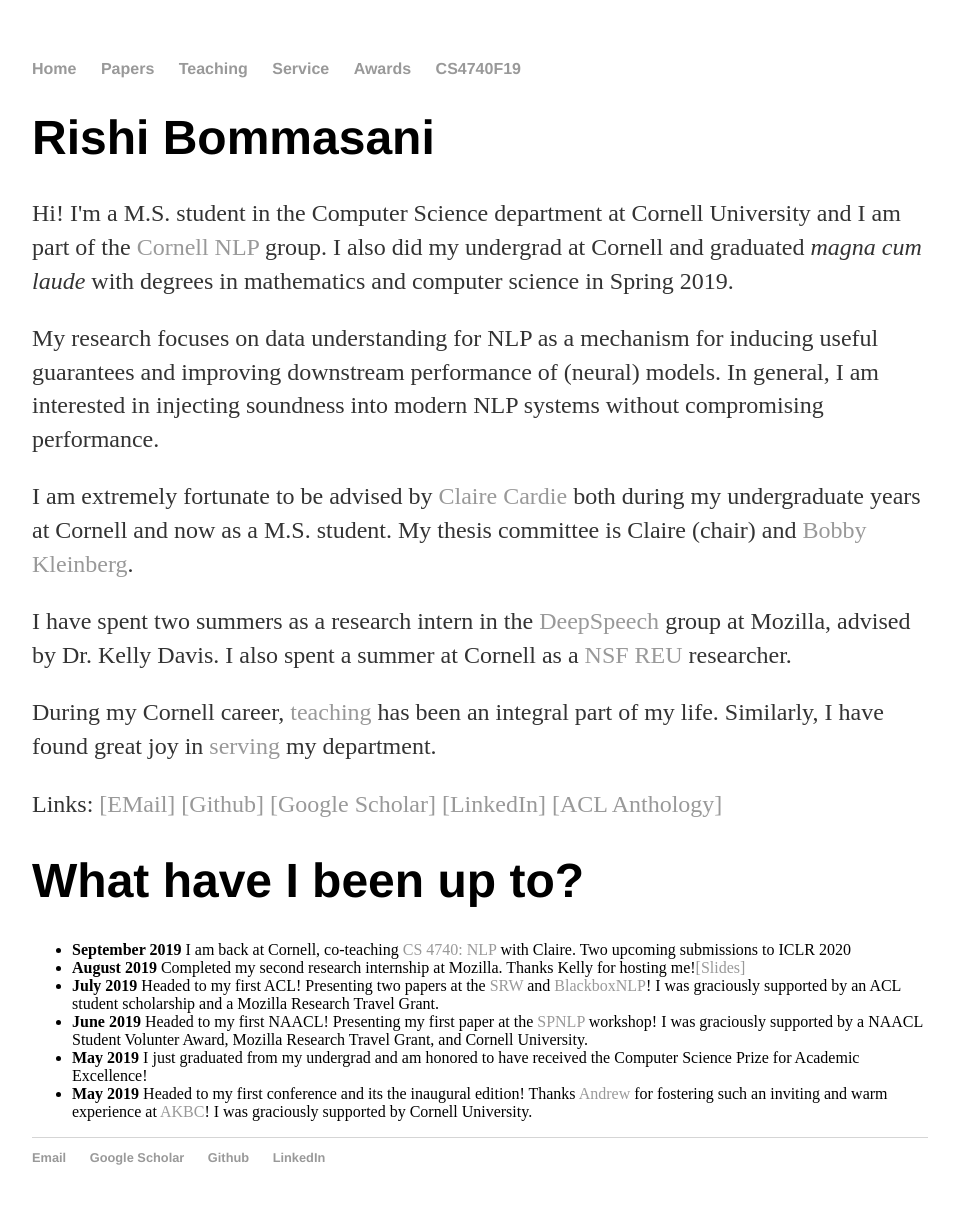
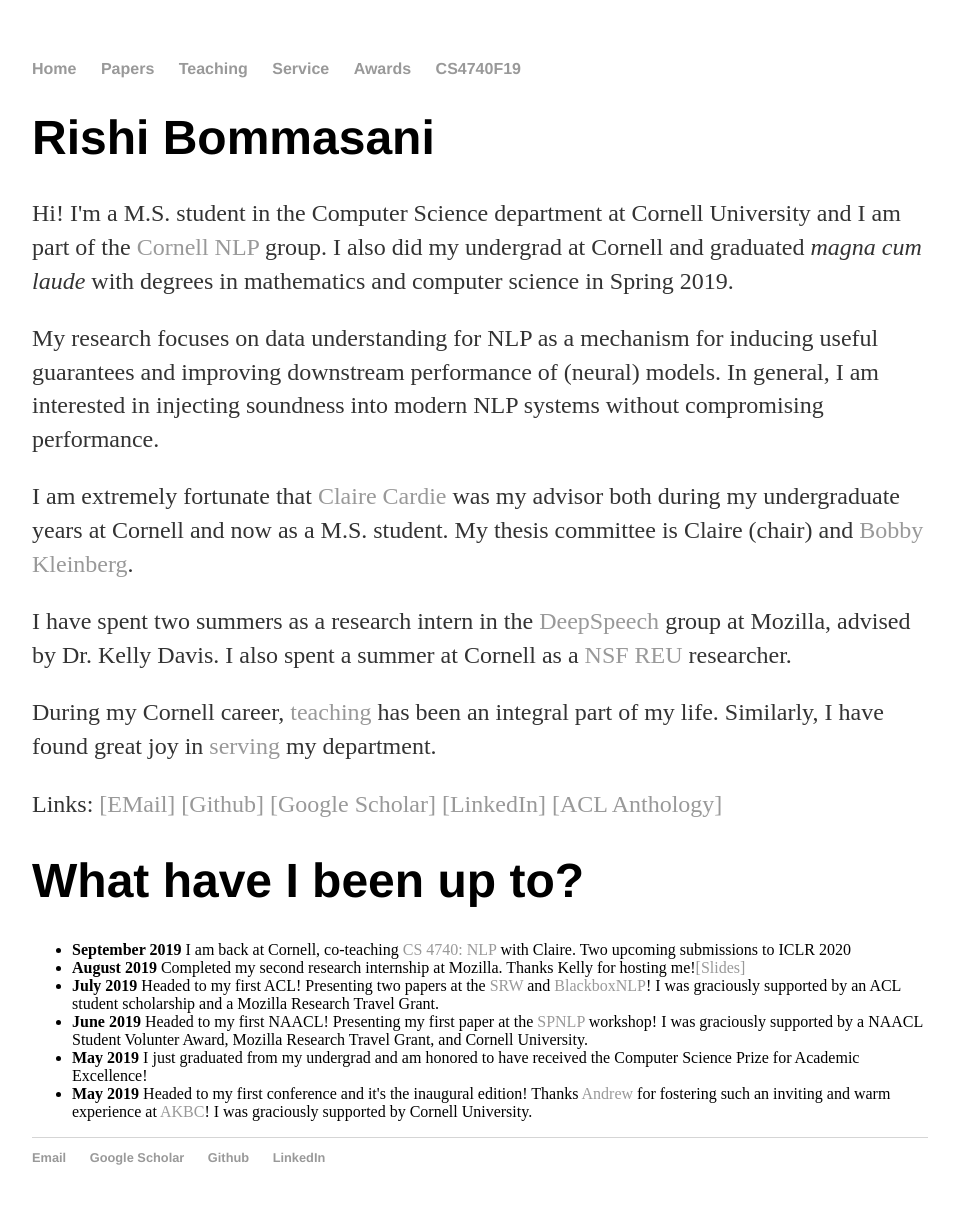
Before and after one commit to rishibommasani/rishibommasani.github.io, a Jekyll site: the page built from index.html, in a window 1280 px wide. Shown: the whole page, without its empty margins (160-1119 px from the left). Built offline with Jekyll 4.4.1, drawn with Linux system fonts in a browser that asks for light colours.

Commit message:
Update index.html

```diff
--- a/index.html
+++ b/index.html
@@ -8,7 +8,7 @@ title: Rishi Bommasani
 
 				<p> My research focuses on data understanding for NLP as a mechanism for inducing useful guarantees and improving downstream performance of (neural) models. In general, I am interested in injecting soundness into modern NLP systems without compromising performance.</p>
 
-<p>I am extremely fortunate to be advised by <a href="http://www.cs.cornell.edu/home/cardie/">Claire Cardie</a> both during my undergraduate years at Cornell and now as a M.S. student. My thesis committee is Claire (chair) and <a href="http://www.cs.cornell.edu/~rdk/">Bobby Kleinberg</a>. </p>
+<p>I am extremely fortunate that <a href="http://www.cs.cornell.edu/home/cardie/">Claire Cardie</a> was my advisor both during my undergraduate years at Cornell and now as a M.S. student. My thesis committee is Claire (chair) and <a href="http://www.cs.cornell.edu/~rdk/">Bobby Kleinberg</a>. </p>
 
 			<p> I have spent two summers as a research intern in the <a href="https://research.mozilla.org/machine-learning/">DeepSpeech</a> group at Mozilla, advised by Dr. Kelly Davis. I also spent a summer at Cornell as a <a href="https://www.nsf.gov/funding/pgm_summ.jsp?pims_id=5517">NSF REU</a> researcher.</p>
 
@@ -25,6 +25,6 @@ title: Rishi Bommasani
 	  <li><b>July 2019</b> Headed to my first ACL! Presenting two  papers at the <a href="https://sites.google.com/view/acl19studentresearchworkshop/">SRW</a> and <a href="https://blackboxnlp.github.io/">BlackboxNLP</a>! I was graciously supported by an ACL student scholarship and a Mozilla Research Travel Grant.</li>
 	  <li><b>June 2019</b> Headed to my first NAACL! Presenting my first paper at the <a href="http://structuredprediction.github.io/SPNLP19">SPNLP</a> workshop! I was graciously supported by a NAACL Student Volunter Award, Mozilla Research Travel Grant, and Cornell University.</li>
 	  <li><b>May 2019</b> I just graduated from my undergrad and am honored to have received the Computer Science Prize for Academic Excellence!</li>
-	  <li><b>May 2019</b> Headed to my first conference and its the inaugural edition! Thanks <a href="https://people.cs.umass.edu/~mccallum/">Andrew</a> for fostering such an inviting and warm experience at <a href="https://www.akbc.ws/2019/">AKBC</a>! I was graciously supported by Cornell University.</li>
+	  <li><b>May 2019</b> Headed to my first conference and it's the inaugural edition! Thanks <a href="https://people.cs.umass.edu/~mccallum/">Andrew</a> for fostering such an inviting and warm experience at <a href="https://www.akbc.ws/2019/">AKBC</a>! I was graciously supported by Cornell University.</li>
 	  </ul>
 	  </div><!-- /.blurb -->
```
